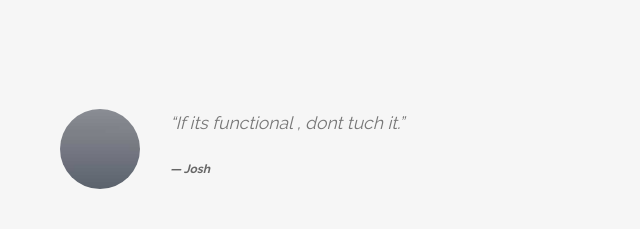
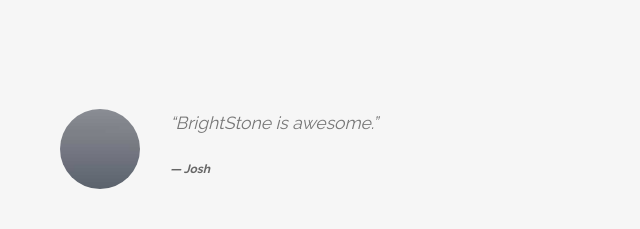
Before and after one commit to free-way/Free-way_SITE, a plain HTML site: page index.html in a window 1280 px wide. Shown: the part 1949-2178 px from the top of the page, 595-1235 px from the left. Drawn offline with Linux system fonts and the light colour scheme; files whose address does not match are found by name.

Commit message:
add quote

```diff
--- a/index.html
+++ b/index.html
@@ -237,7 +237,7 @@
 						<div class="gtco-testimony gtco-left">
 							<div><img src="images/person_2.jpg" ></div>
 							<blockquote>
-								<p>&ldquo;If its functional , dont tuch it.&rdquo; <cite class="author">&mdash; Josh</cite></p>
+								<p>&ldquo;BrightStone is awesome.&rdquo; <cite class="author">&mdash; Josh</cite></p>
 							</blockquote>
 						</div>
 					</div>
```
